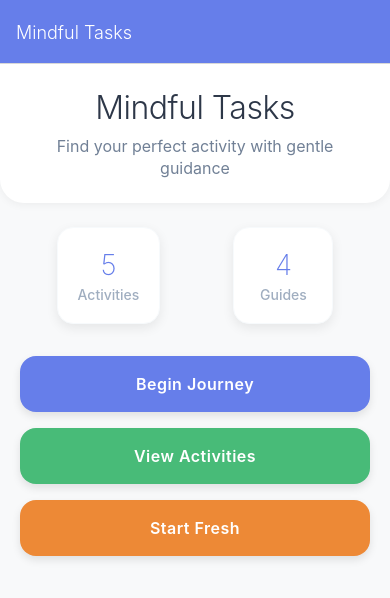
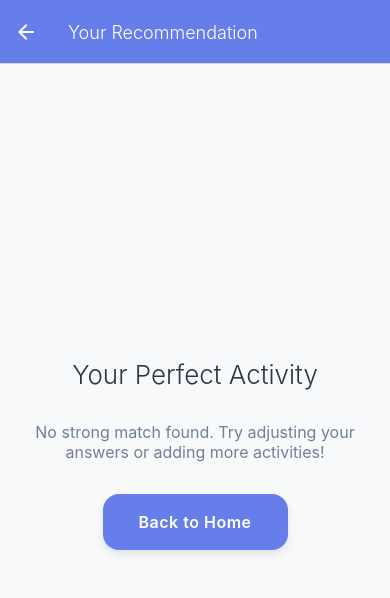
Before and after one commit to JWaltuch/smart-to-do-randomizer, a React Native app: screen /Result in a window 390 px wide. Shown: the top 598 px of the page. Built offline with nearby package versions, Linux system fonts and the light colour scheme.

Commit message:
feat: show single random recommended task after survey (ResultScreen), with Back to Home button

```diff
--- a/App.tsx
+++ b/App.tsx
@@ -36,6 +36,11 @@ export default function App() {
             options={{ title: 'Your Journey' }}
           />
           <Stack.Screen
+            name="Result"
+            component={require('./src/screens/ResultScreen').default}
+            options={{ title: 'Your Recommendation' }}
+          />
+          <Stack.Screen
             name="Tasks"
             component={TaskListScreen}
             options={{ title: 'Activities' }}
--- a/src/screens/QuestionScreen.tsx
+++ b/src/screens/QuestionScreen.tsx
@@ -49,7 +49,7 @@ const QuestionScreen: React.FC = () => {
         [
           {
             text: 'View Results',
-            onPress: () => navigation.navigate('Tasks' as never),
+            onPress: () => navigation.navigate('Result' as never),
           },
         ]
       );
@@ -60,7 +60,7 @@ const QuestionScreen: React.FC = () => {
     if (currentQuestionIndex < questions.length - 1) {
       setCurrentQuestionIndex(currentQuestionIndex + 1);
     } else {
-      navigation.navigate('Tasks' as never);
+      navigation.navigate('Result' as never);
     }
   };
 
--- /dev/null
+++ b/src/screens/ResultScreen.tsx
@@ -0,0 +1,109 @@
+import React from 'react';
+import { View, Text, StyleSheet, TouchableOpacity } from 'react-native';
+import { useNavigation } from '@react-navigation/native';
+import { useTaskContext } from '../context/TaskContext';
+
+const ResultScreen: React.FC = () => {
+  const navigation = useNavigation();
+  const { getRandomTopTask } = useTaskContext();
+  const recommendedTask = getRandomTopTask();
+
+  return (
+    <View style={styles.container}>
+      <Text style={styles.title}>Your Perfect Activity</Text>
+      {recommendedTask ? (
+        <View style={styles.card}>
+          <Text style={styles.taskName}>{recommendedTask.name}</Text>
+          <Text style={styles.matchText}>Match: {recommendedTask.score}</Text>
+          <Text style={styles.subtext}>
+            This activity matches your current preferences perfectly.
+          </Text>
+        </View>
+      ) : (
+        <Text style={styles.noResultText}>
+          No strong match found. Try adjusting your answers or adding more activities!
+        </Text>
+      )}
+      <TouchableOpacity style={styles.button} onPress={() => navigation.navigate('Home' as never)}>
+        <Text style={styles.buttonText}>Back to Home</Text>
+      </TouchableOpacity>
+    </View>
+  );
+};
+
+const styles = StyleSheet.create({
+  container: {
+    flex: 1,
+    backgroundColor: '#f8f9fa',
+    alignItems: 'center',
+    justifyContent: 'center',
+    padding: 24,
+  },
+  title: {
+    fontSize: 26,
+    fontWeight: '300',
+    color: '#2d3748',
+    marginBottom: 32,
+    textAlign: 'center',
+  },
+  card: {
+    backgroundColor: '#ffffff',
+    padding: 32,
+    borderRadius: 20,
+    alignItems: 'center',
+    marginBottom: 32,
+    shadowColor: '#000',
+    shadowOffset: { width: 0, height: 4 },
+    shadowOpacity: 0.08,
+    shadowRadius: 12,
+    elevation: 4,
+    borderWidth: 1,
+    borderColor: '#f7fafc',
+    minWidth: 260,
+  },
+  taskName: {
+    fontSize: 22,
+    fontWeight: '500',
+    color: '#2d3748',
+    marginBottom: 8,
+    textAlign: 'center',
+  },
+  matchText: {
+    fontSize: 14,
+    color: '#667eea',
+    fontWeight: '600',
+    marginBottom: 12,
+  },
+  subtext: {
+    fontSize: 14,
+    color: '#718096',
+    textAlign: 'center',
+    lineHeight: 20,
+  },
+  noResultText: {
+    fontSize: 16,
+    color: '#718096',
+    textAlign: 'center',
+    marginBottom: 32,
+  },
+  button: {
+    backgroundColor: '#667eea',
+    paddingVertical: 18,
+    paddingHorizontal: 36,
+    borderRadius: 16,
+    alignItems: 'center',
+    shadowColor: '#000',
+    shadowOffset: { width: 0, height: 4 },
+    shadowOpacity: 0.1,
+    shadowRadius: 8,
+    elevation: 4,
+  },
+  buttonText: {
+    color: '#ffffff',
+    fontSize: 16,
+    fontWeight: '600',
+    letterSpacing: 0.5,
+  },
+});
+
+export default ResultScreen;
```
